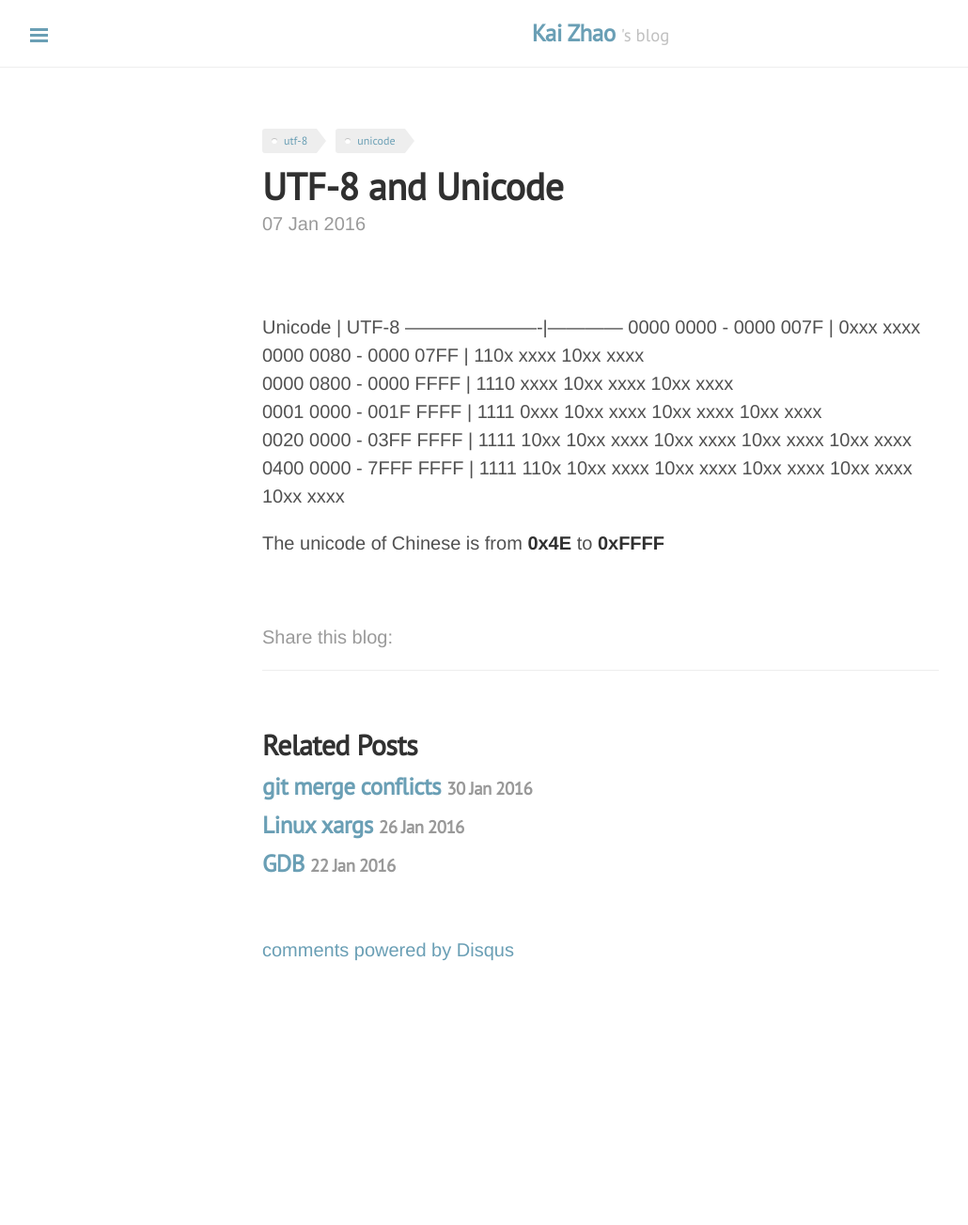
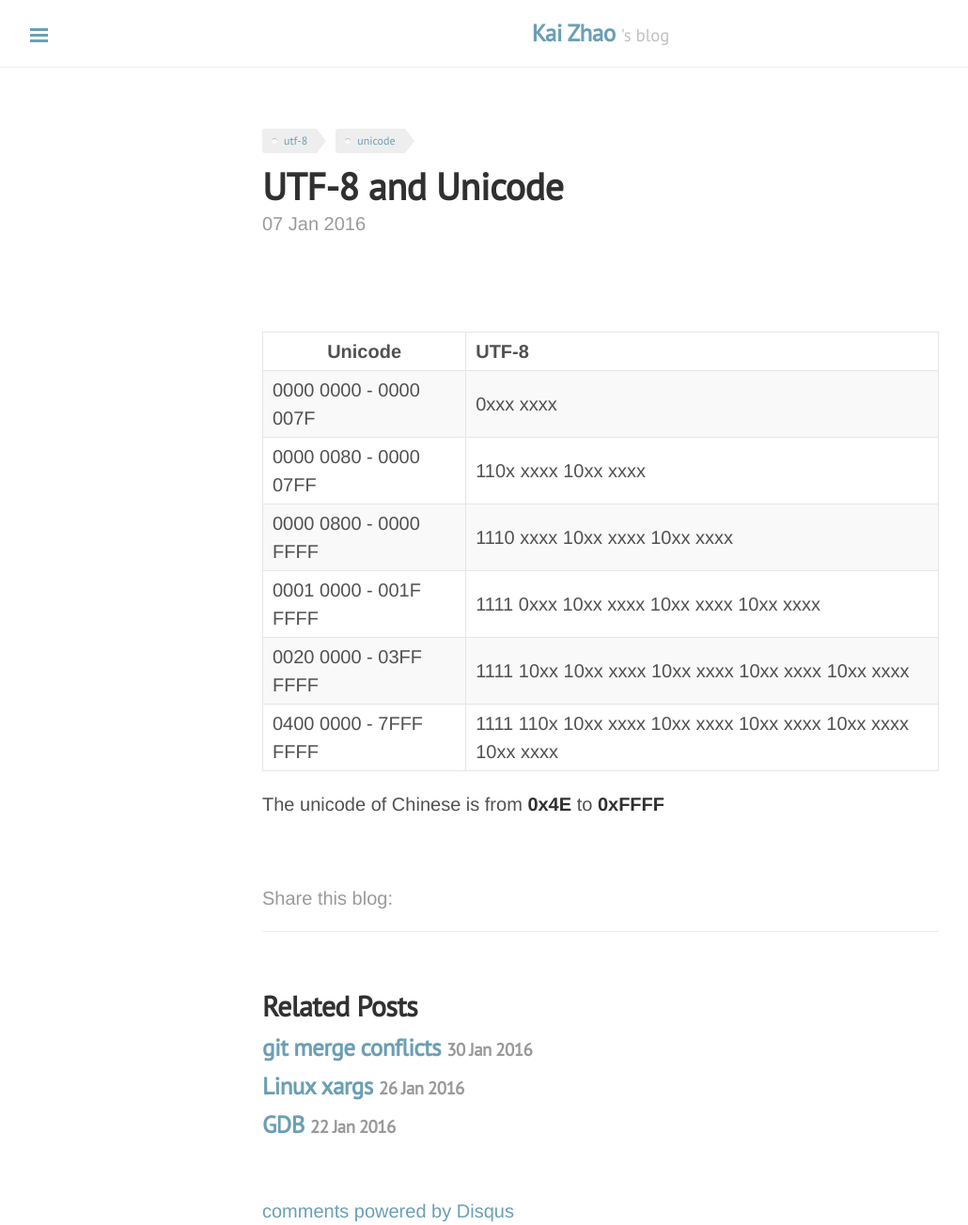
Before and after one commit to loverszhaokai/loverszhaokai.github.io, a Jekyll site: the page built from _posts/2016-01-07-UTF-8-Chinese.md, in a window 1280 px wide. Shown: the whole page at 94% size, without its empty margins (1-1031 px from the left). Built offline with Jekyll 4.4.1, drawn with Linux system fonts in a browser that asks for light colours; nearby versions of some CDN libraries; comment, search, counter and statistics services are not loaded; before the commit the page ends 1026 px from its top, so only the background shows below that.

Commit message:
update UTF-8

```diff
--- a/_posts/2016-01-07-UTF-8-Chinese.md
+++ b/_posts/2016-01-07-UTF-8-Chinese.md
@@ -8,13 +8,16 @@ comments: true
 analytics: true
 ---
 <br>
-Unicode               | UTF-8
-----------------------|------------
-0000 0000 - 0000 007F | 0xxx xxxx
-0000 0080 - 0000 07FF | 110x xxxx 10xx xxxx
-0000 0800 - 0000 FFFF | 1110 xxxx 10xx xxxx 10xx xxxx
-0001 0000 - 001F FFFF | 1111 0xxx 10xx xxxx 10xx xxxx 10xx xxxx
-0020 0000 - 03FF FFFF | 1111 10xx 10xx xxxx 10xx xxxx 10xx xxxx 10xx xxxx
-0400 0000 - 7FFF FFFF | 1111 110x 10xx xxxx 10xx xxxx 10xx xxxx 10xx xxxx 10xx xxxx
+
+|----------------------+-------------------------------------------------------------|
+|Unicode               | UTF-8                                                       |
+|----------------------|:------------------------------------------------------------|
+|0000 0000 - 0000 007F | 0xxx xxxx                                                   |
+|0000 0080 - 0000 07FF | 110x xxxx 10xx xxxx                                         |
+|0000 0800 - 0000 FFFF | 1110 xxxx 10xx xxxx 10xx xxxx                               |
+|0001 0000 - 001F FFFF | 1111 0xxx 10xx xxxx 10xx xxxx 10xx xxxx                     |
+|0020 0000 - 03FF FFFF | 1111 10xx 10xx xxxx 10xx xxxx 10xx xxxx 10xx xxxx           |
+|0400 0000 - 7FFF FFFF | 1111 110x 10xx xxxx 10xx xxxx 10xx xxxx 10xx xxxx 10xx xxxx |
+|----------------------|-------------------------------------------------------------|
 
 The unicode of Chinese is from **0x4E** to **0xFFFF**
```
